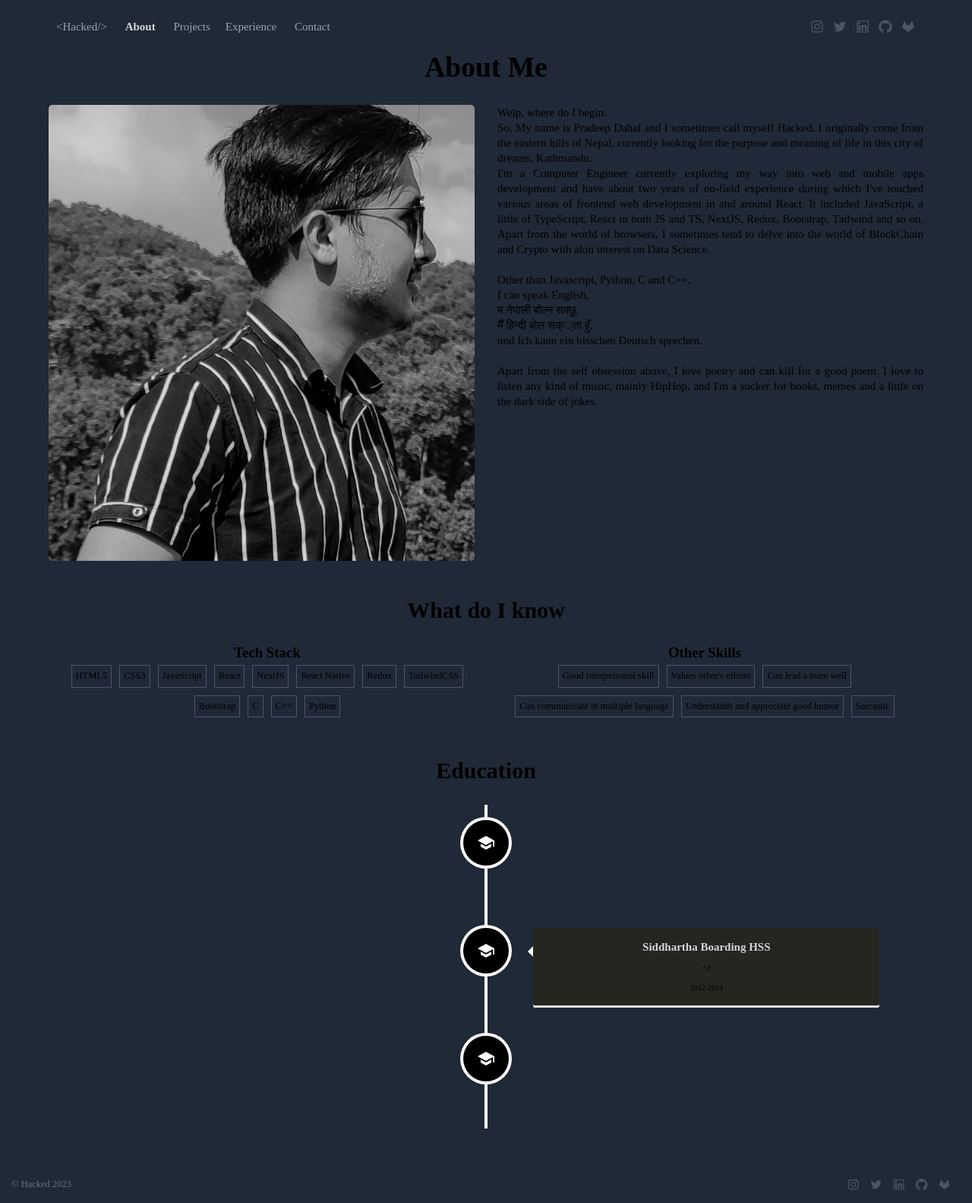
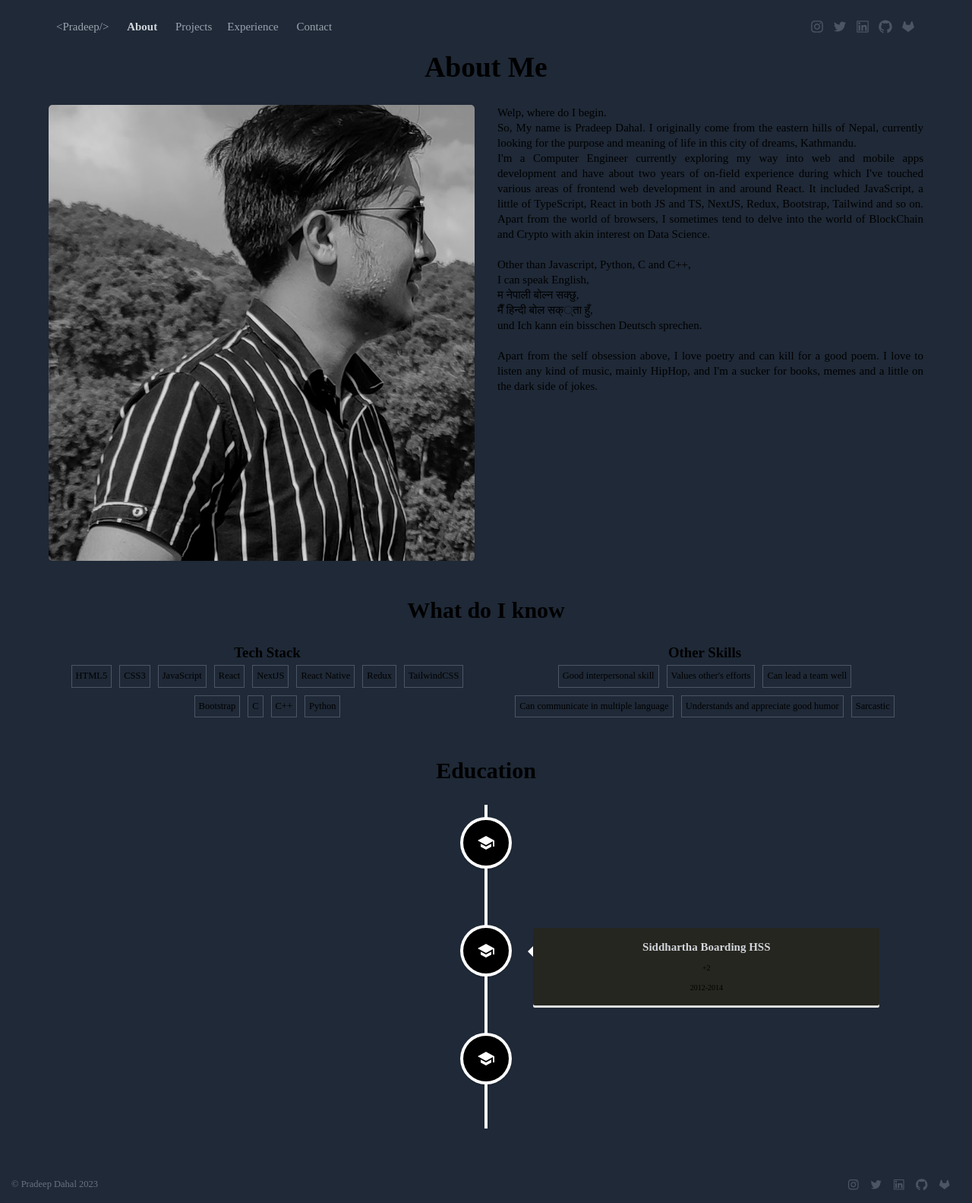
Before and after one commit to dhlpradip/portfolio, a Next.js app: page /about in a window 1280 px wide. Shown: the whole page at 76% size. Built offline with nearby package versions, Linux system fonts and the light colour scheme.

Commit message:
logo change

```diff
--- a/components/DetailedAboutComponent.js
+++ b/components/DetailedAboutComponent.js
@@ -20,7 +20,7 @@ const DetailedAboutComponent = () => {
             <div>
             <div className="text-justify text-2xl max-w-6xl">
                 <p>Welp, where do I begin.</p>
-                <p>So, My name is Pradeep Dahal and I sometimes call myself Hacked. I originally come from the eastern hills of Nepal, currently looking for the purpose and meaning of life in this city of dreams, Kathmandu.</p>
+                <p>So, My name is Pradeep Dahal. I originally come from the eastern hills of Nepal, currently looking for the purpose and meaning of life in this city of dreams, Kathmandu.</p>
                 <p>I'm a Computer Engineer currently exploring my way into web and mobile apps development and have about two years of on-field experience during which I've touched various areas of frontend web development in and around React. It included JavaScript, a little of TypeScript, React in both JS and TS, NextJS, Redux, Bootstrap, Tailwind and so on. Apart from the world of browsers, I sometimes tend to delve into the world of BlockChain and Crypto with akin interest on Data Science.</p>
                 <br/>
                 <p>Other than Javascript, Python, C and C++, </p>
--- a/components/Footer.js
+++ b/components/Footer.js
@@ -4,7 +4,7 @@ import {GiCoffeeCup} from "react-icons/gi"
 const Footer = () => {
     return (
 <footer className=" w-full p-4 bg-gray-800 rounded-lg shadow-sm flex justify-between md:items-center md:justify-between md:p-6">
-<span className="text-xl text-gray-500 dark:text-gray-30 text-center">© <a href="https://erpradeepdahal.com.np/" className="">Hacked</a> {new Date().getFullYear()}
+<span className="text-xl text-gray-500 dark:text-gray-30 text-center">© <a href="https://erpradeepdahal.com.np/" className="">Pradeep Dahal</a> {new Date().getFullYear()}
         </span>
     <ul className="flex flex-wrap gap-5 mr-5 items-center  text-xl text-gray-500 dark:text-gray-400 sm:mt-0">
         <li>
--- a/components/Navbar.js
+++ b/components/Navbar.js
@@ -27,7 +27,7 @@ export default function Navbar() {
                 : "text-gray-400 dark:text-gray-300 font-normal "
             }`}
           >
-            {"<Hacked/>"}{" "}
+            {"<Pradeep/>"}{" "}
           </Link>
           <Link
             href="/about"
--- a/package.json
+++ b/package.json
@@ -20,6 +20,7 @@
     "react-dom": "18.2.0",
     "react-icons": "^4.8.0",
     "react-vertical-timeline-component": "^3.6.0",
+    "sharp": "^0.32.6",
     "sweetalert2": "^11.7.3"
   },
   "devDependencies": {
```
Also changed, not shown: public/hacked.png, 1 other file (tests, documents, lock files or other folders).
